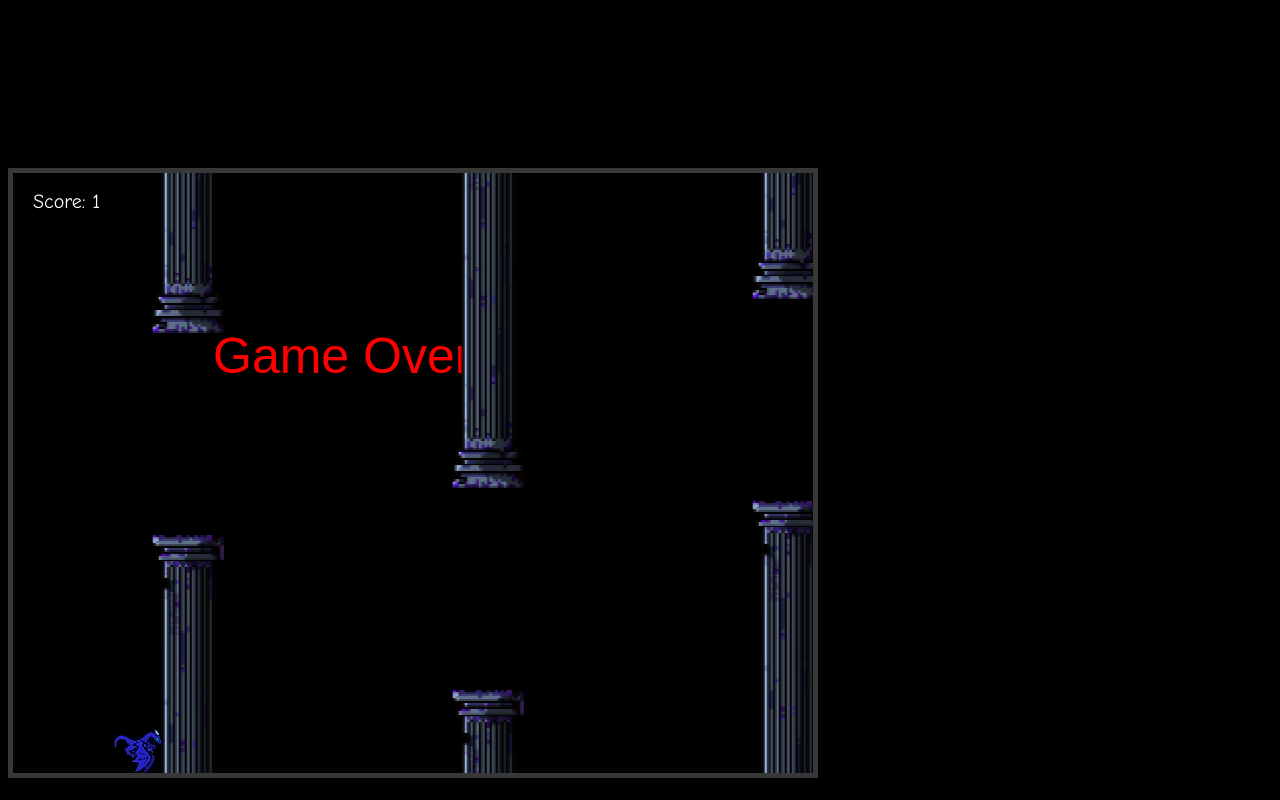
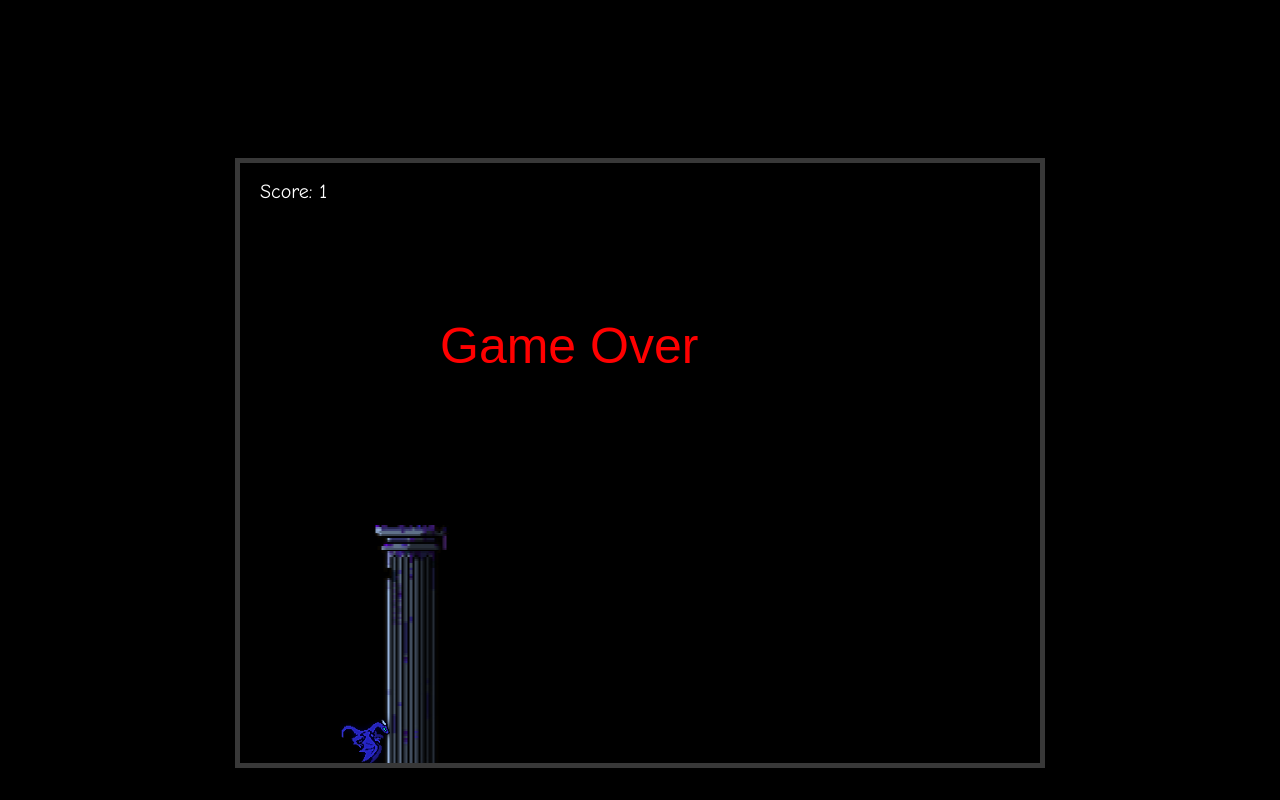
Before and after one commit to Eliasko6562/Flappy-Dragon, a plain HTML site: page index.html in a window 1280 px wide. Drawn offline with Linux system fonts and the light colour scheme.

Commit message:
Added Undertale inspired Game over screen

```diff
--- a/index.html
+++ b/index.html
@@ -8,7 +8,6 @@
 </head>
 <body>
     <canvas id="canvas" width="800" height="600"></canvas>
-    <canvas id="canvas2" width="800" height="600"></canvas>
     <script src="./scripts/background.js"></script>
     <script src="./scripts/pipe.js"></script>
     <script src="./scripts/player.js"></script>
--- a/scripts/main.js
+++ b/scripts/main.js
@@ -1,8 +1,5 @@
 const canvas = document.getElementById("canvas");
 const c = canvas.getContext("2d");
-
-const canvas2 = document.getElementById("canvas2");
-const c2 = canvas.getContext("2d");
 
 let player = new Player();
 let click = false;
@@ -18,6 +15,8 @@ let gameOverFlag = false;
 
 function main() {
     if (gameOverFlag){
+        gameOver();
+
         return;
     }
 
@@ -28,7 +27,9 @@ function main() {
     for (let i = 0; i < pipes.length; i++) {
         pipes[i].draw();
     }
-    pipeGeneration();
+    if (!gameOverFlag) {
+        pipeGeneration();
+    }
     player.draw();
 
 
--- a/scripts/player.js
+++ b/scripts/player.js
@@ -65,8 +65,8 @@ class Player {
 
             if (
                 ( // if player is between pipes on x axies
-                    this.x > pipe.x && this.x < pipe.x + pipe.w ||
-                    this.x + this.scale - 10 > pipe.x && this.x + this.scale - 10 < pipe.x + pipe.w
+                    this.x + 15 > pipe.x && this.x + 15 < pipe.x + pipe.w ||
+                    this.x + this.scale - 15 > pipe.x && this.x + this.scale - 15 < pipe.x + pipe.w
                 ) && ( // and if player is between pipes on y axis
                     this.y + 8 > pipe.y && this.y + 8 < pipe.y + pipe.h ||
                     this.y + this.scale > pipe.y && this.y + this.scale < pipe.y + pipe.h
@@ -76,8 +76,20 @@ class Player {
             // this.y < pipes[i].y + pipes[i].h &&
             // this.y + this.scale > pipes[i].y
             ) {
-            console.log("hit");
-            gameOver();
+                gameOverFlag = true;
+
+                let j = 0
+                for (j = 0; j < pipes.length;) {
+                    if (j == i) {
+                        j++;
+                        continue;
+                    }
+
+                    pipes.splice(j, 1);
+                    i--;
+                }
+                console.log(i, j);
+                break
             }
         }
     }
@@ -94,7 +106,7 @@ class Player {
         } else if (this.yVelocity > -3) {
             c.drawImage(this.dragonEnd, 100, this.y, this.scale, this.scale);
         }
-        Text(20, 35, "white", "20px Comic Sans MS", "Score: " + score);
+        text(20, 35, "white", "20px Comic Sans MS", "Score: " + score);
     }
 }
 
@@ -103,26 +115,16 @@ class Player {
     c.fillRect(x - player.x + 100, y, w, h);
 }*/
 
-function Text(x, y, color, font, text) {
+function text(x, y, color, font, text) {
     c.fillStyle = color;
     c.font = font;
-    c.globalCompositeOperation = "source-over";
     c.fillText(text, x, y);
 }
 
-function Text2(x, y, color, font, text) {
-    c2.fillStyle = color;
-    c2.font = font;
-    c2.globalCompositeOperation = "source-over";
-    c2.fillText(text, x, y);
+function gameOver() {
+    c.fillStyle = "black";
+    c.fillRect(0, 0, canvas.width, canvas.height);
+    pipes[0].draw();
+    player.draw();
+    text(200, 200, "red", "50px Arial", "Game Over");
 }
-
-function gameOver() {
-    gameOverFlag = true;
-
-    c2.fillStyle = "black";
-    c2.fillRect(0, 0, canvas.width, canvas.height);
-
-
-    Text2(200, 200, "red", "50px Arial", "Game Over");
-}
--- a/style.css
+++ b/style.css
@@ -3,7 +3,6 @@ canvas{
     display: block;
     margin: 0 auto;
     margin-top: 12.5%;
-    position: absolute;
 }
 
 body{
@@ -12,11 +11,3 @@ body{
     font-family: 'Arial', sans-serif;
     text-align: center;
 }
-
-canvas2{
-    border: 5px solid rgb(56, 56, 56);
-    display: block;
-    margin: 0 auto;
-    margin-top: 12.5%;
-    position: absolute;
-}
```
